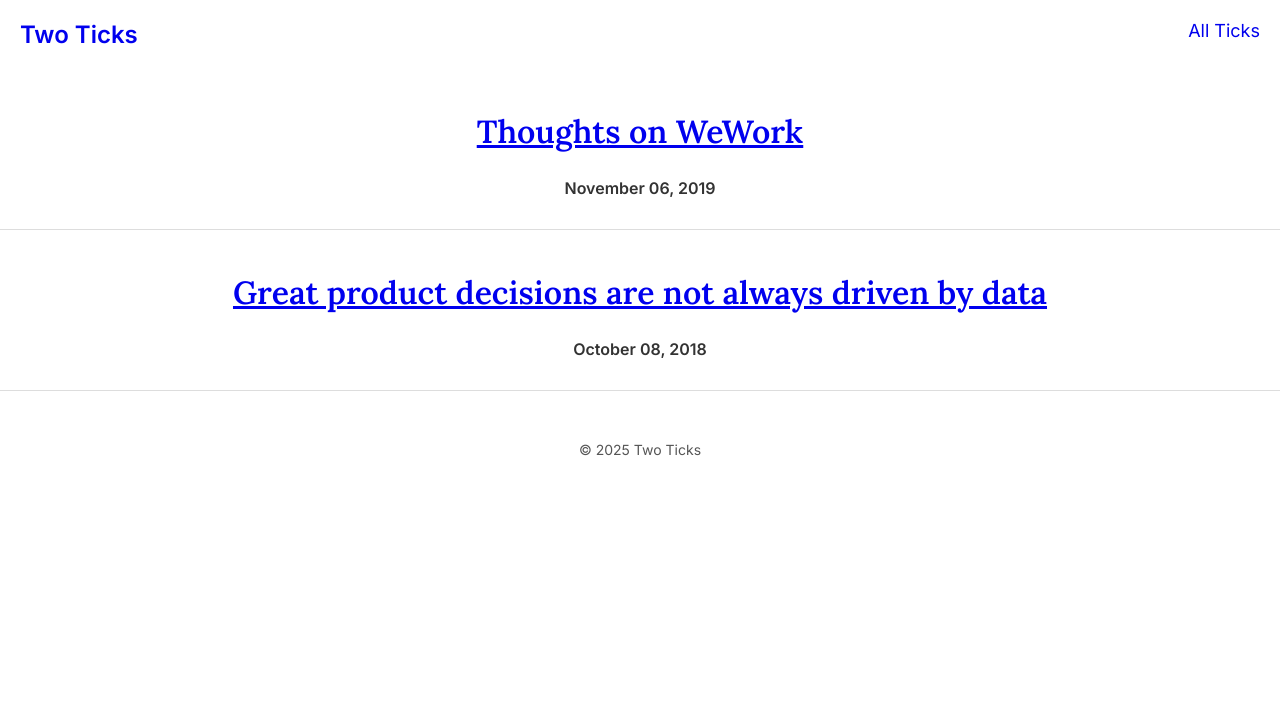
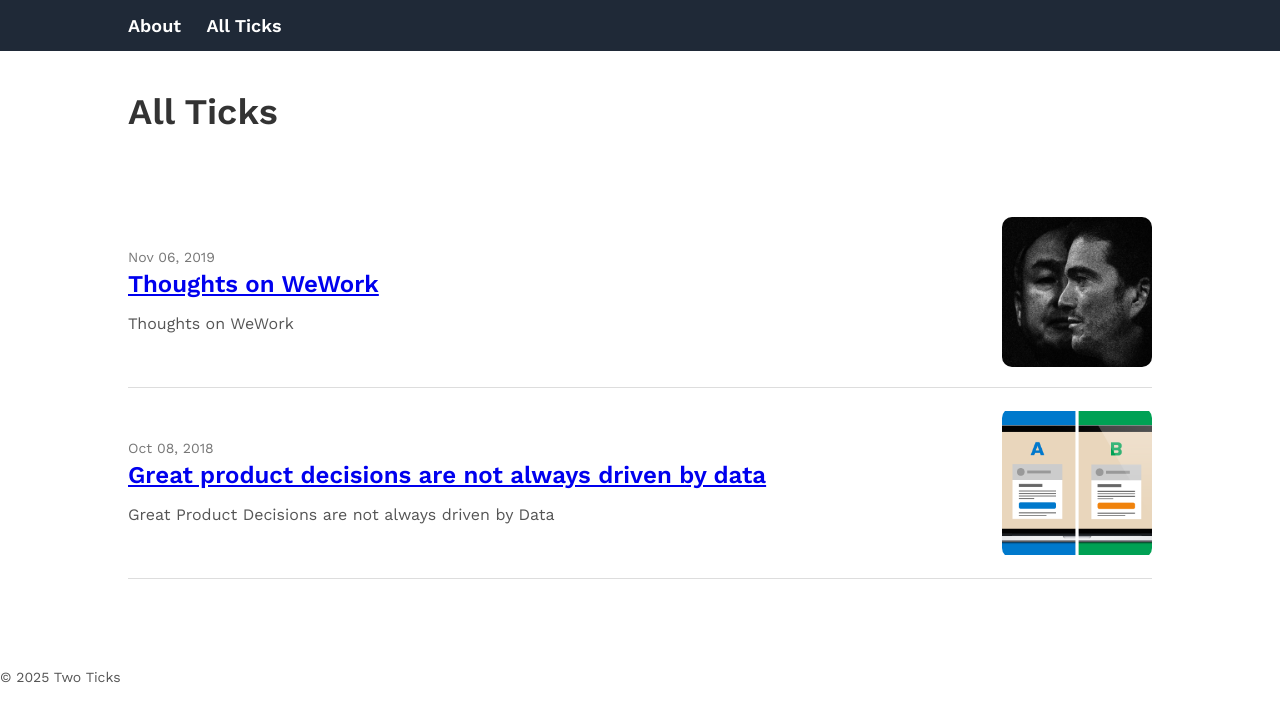
Before and after one commit to trmanish/trmanish.github.io, a Jekyll site: the page built from posts.html, in a window 1280 px wide. Shown: the top 722 px of the page. Built offline with Jekyll 4.4.1, drawn with Linux system fonts in a browser that asks for light colours.

Commit message:
update layout

```diff
--- a/_layouts/default.html
+++ b/_layouts/default.html
@@ -8,11 +8,12 @@
 </head>
 <body>
 
-    <header style="display: flex; justify-content: space-between; padding: 20px;">
-        <a href="{{ "/" | relative_url }}" style="text-decoration: none; font-size: 24px; font-weight: bold;">Two Ticks</a>
-        <a href="{{ "/posts.html" | relative_url }}" style="text-decoration: none; font-size: 18px;">All Ticks</a>
+    <header class="nav-bar">
+        <nav>
+            <a href="{{ "/" | relative_url }}">About</a>
+            <a href="{{ "/posts.html" | relative_url }}">All Ticks</a>
+        </nav>
     </header>
-
 
     <main>
         {{ content }}
--- a/_posts/2025-02-09-great-product-decisions.md
+++ b/_posts/2025-02-09-great-product-decisions.md
@@ -2,7 +2,7 @@
 title: "Great product decisions are not always driven by data"
 date: 2018-10-08
 layout: post
-tags: [product, user-trust, decision-making, data-driven]
+image: "/assets/great_product_decisions/headline_image.jpeg"
 ---
 
 # **Great Product Decisions are not always driven by Data**
--- a/assets/css/style.css
+++ b/assets/css/style.css
@@ -1,33 +1,49 @@
-@import url('https://fonts.googleapis.com/css2?family=Lora:wght@400;600&family=Inter:wght@400;600&family=Merriweather:wght@400;600&display=swap');
+@import url('https://fonts.googleapis.com/css2?family=Work+Sans:wght@300;400;600&display=swap');
 
 /* Global Styles */
 body {
-    font-family: 'Inter', sans-serif;
+    font-family: 'Work Sans', sans-serif;
     background-color: white;
     color: #333;
     margin: 0;
     padding: 0;
-    text-align: center;
+}
+
+/* Navigation Bar */
+.nav-bar {
+    background-color: #1F2937;
+    padding: 15px 10%;
+    text-align: left;
+}
+
+.nav-bar a {
+    color: white;
+    text-decoration: none;
+    margin-right: 20px;
+    font-size: 18px;
+    font-weight: bold;
+}
+
+.nav-bar a:hover {
+    color: #94a3b8;
 }
 
 /* Main Headings */
 h1 {
-    font-family: 'Merriweather', serif;
-    font-size: 42px;
+    font-size: 36px;
     font-weight: 600;
     margin-top: 40px;
 }
 
 h2 {
-    font-family: 'Lora', serif;
-    font-size: 32px;
+    font-size: 28px;
     font-weight: 600;
 }
 
 /* Italicized Text for Home Page */
 .italic-text {
     font-style: italic;
-    font-size: 18px;
+    font-size: 16px;
     margin-top: 20px;
     max-width: 800px;
     margin-left: auto;
@@ -53,23 +69,53 @@ h2 {
     background-color: #0056b3;
 }
 
-/* Home and All Ticks Links in Post Header */
-.header-links {
-    display: flex;
-    justify-content: space-between;
-    padding: 15px 30px;
+/* Blog List */
+.post-list {
+    max-width: 80%;
+    margin: auto;
+    padding: 40px 0;
 }
 
-.header-links a {
-    text-decoration: none;
-    font-size: 18px;
-    font-weight: bold;
-    color: #007bff;
-    transition: color 0.3s ease-in-out;
+.post-item {
+    display: flex;
+    align-items: center;
+    border-bottom: 1px solid #ddd;
+    padding: 20px 0;
 }
 
-.header-links a:hover {
-    color: #0056b3;
+.post-info {
+    flex: 1;
+    padding-right: 20px;
+    text-align: left;
+}
+
+.post-info h2 {
+    font-size: 24px;
+    font-weight: bold;
+    margin: 0 0 10px;
+}
+
+.post-info .post-summary {
+    font-size: 16px;
+    color: #555;
+}
+
+.post-date {
+    font-size: 14px;
+    color: #777;
+    margin-bottom: 5px;
+}
+
+.post-image {
+    width: 150px;
+    height: 150px;
+}
+
+.post-image img {
+    width: 100%;
+    height: 100%;
+    object-fit: cover;
+    border-radius: 10px;
 }
 
 /* Post Navigation (Previous & Next) */
--- a/posts.html
+++ b/posts.html
@@ -1,10 +1,25 @@
 ---
 layout: default
+title: "All Ticks"
 ---
 
-{% for post in site.posts %}
-  <div style="border-bottom: 1px solid #ddd; padding: 15px;">
-    <h2><a href="{{ post.url }}">{{ post.title }}</a></h2>
-    <p><strong>{{ post.date | date: "%B %d, %Y" }}</strong></p>
-  </div>
-{% endfor %}
+<h1 style="text-align: left; margin-left: 10%; font-size: 36px;">All Ticks</h1>
+
+<div class="post-list">
+    {% for post in site.posts %}
+        <div class="post-item">
+            <div class="post-info">
+                <p class="post-date">{{ post.date | date: "%b %d, %Y" }}</p>
+                <h2><a href="{{ post.url }}">{{ post.title }}</a></h2>
+                <p class="post-summary">{{ post.excerpt | strip_html | truncate: 160 }}</p>
+            </div>
+            <div class="post-image">
+                {% if post.image %}
+                    <img src="{{ post.image }}" alt="{{ post.title }}">
+                {% else %}
+                    <img src="/assets/default-thumbnail.jpg" alt="Default Image">
+                {% endif %}
+            </div>
+        </div>
+    {% endfor %}
+</div>
```
Also changed, not shown: _posts/2025-02-10-thoughts-on-wework.md (+2 -2 lines), assets/thoughts_on_wework/headline_image.jpeg (renamed from assets/thoughts_on_wework/headposter.jpeg).
